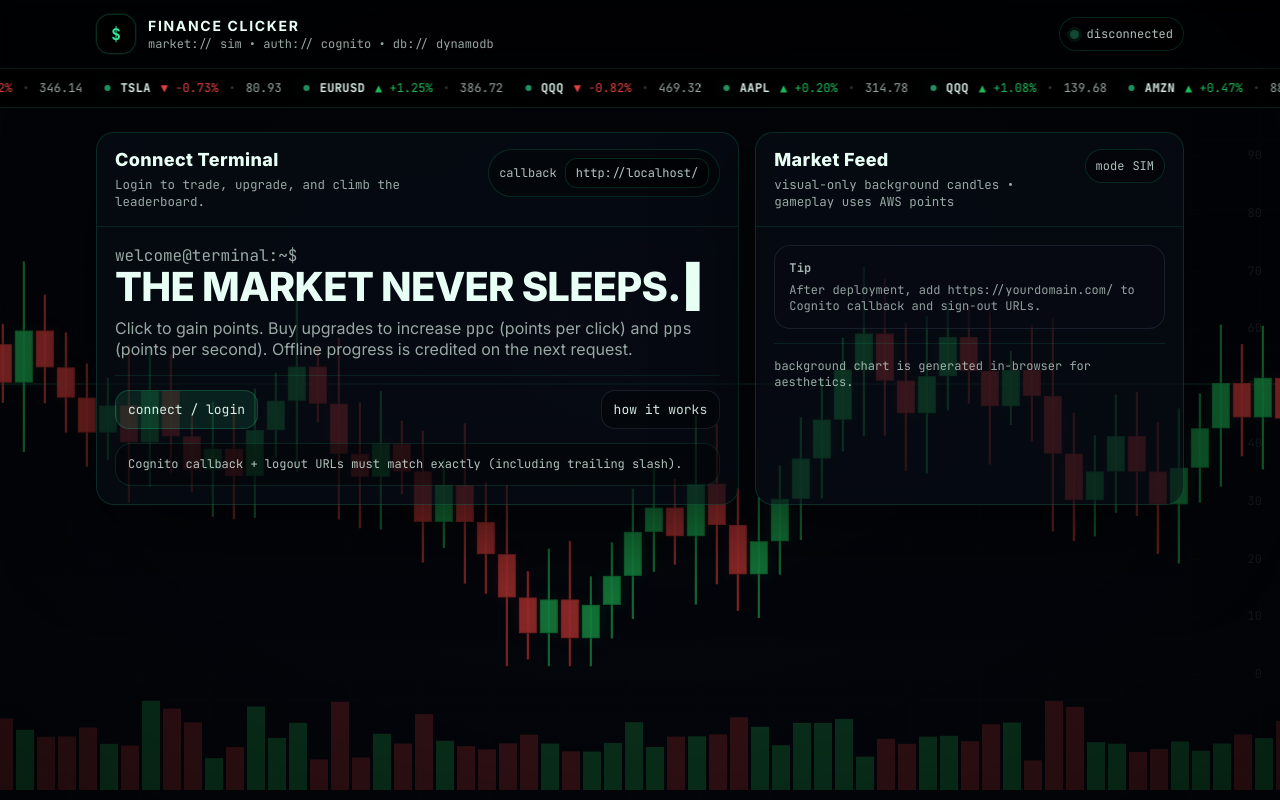
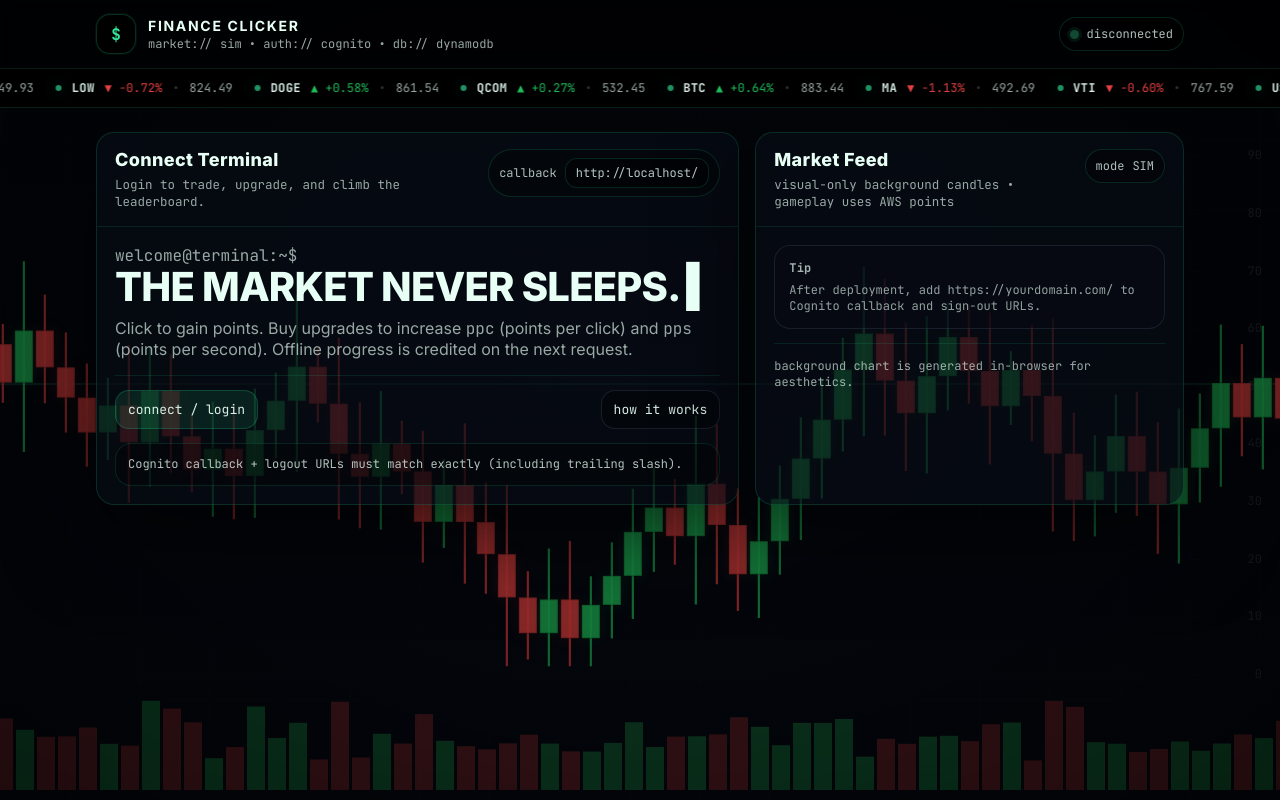
Before and after one commit to EthanBCode/FinanceClicker, a website: page public/index.html in a window 1280 px wide. Drawn offline with Linux system fonts and the light colour scheme.

Commit message:
ticker fixed

```diff
--- a/public/index.html
+++ b/public/index.html
@@ -864,40 +864,125 @@ async function init(){
     showLoggedOut();
   }
 }
-
-function startTicker(){
+function startTicker() {
   const track = $("ticker-track");
   if (!track) return;
 
-  const symbols = ["SPY","QQQ","AAPL","TSLA","NVDA","MSFT","AMZN","META","BTC","ETH","XAU","EURUSD","USDJPY"];
+  const symbols = [
+    "SPY","QQQ","DIA","IWM","VTI","VOO","IVV","XLF","XLK","XLE","XLV","XLI",
+    "AAPL","MSFT","NVDA","AMZN","META","GOOGL","TSLA","AMD","NFLX","AVGO","CRM","ORCL",
+    "JPM","BAC","GS","MS","BLK","V","MA","AXP","COIN","PYPL","SQ","BRK.B",
+    "COST","WMT","HD","LOW","NKE","SBUX","MCD","DIS","UBER","ABNB","SHOP","SNOW",
+    "PLTR","INTC","MU","ADBE","CSCO","QCOM","TXN","ASML","TSM","BABA","PDD","SONY",
+    "BTC","ETH","SOL","XRP","DOGE","ADA","AVAX","LINK","UNI","MATIC",
+    "GLD","SLV","USO","TLT","HYG","EEM","FXI","ARKK",
+    "EURUSD","USDJPY","GBPUSD","AUDUSD","USDCAD","USDCHF","NZDUSD"
+  ];
 
-  function oneItem(){
-    const sym = symbols[(Math.random()*symbols.length)|0];
-    const pct = (Math.random()*3.0 - 1.5);
+  const gap = 22;       // should match CSS gap
+  const speed = 0.55;   // px per frame-ish feel, lower = slower
+
+  let offset = 0;
+  let lastTime = 0;
+  let lastSymbols = [];
+
+  // Stop CSS loop so JS fully controls movement
+  track.style.animation = "none";
+  track.style.transform = "translateX(0)";
+  track.innerHTML = "";
+
+  function pickSymbol() {
+    let sym = symbols[(Math.random() * symbols.length) | 0];
+    let guard = 0;
+
+    while (guard < 200 && lastSymbols.includes(sym)) {
+      sym = symbols[(Math.random() * symbols.length) | 0];
+      guard++;
+    }
+
+    lastSymbols.push(sym);
+    if (lastSymbols.length > 2) lastSymbols.shift();
+
+    return sym;
+  }
+
+  function makeItem(sym) {
+    const pct = Math.random() * 3.0 - 1.5; // -1.5%..+1.5%
     const up = pct >= 0;
     const cls = up ? "ticker-up" : "ticker-down";
     const arrow = up ? "▲" : "▼";
     const sign = up ? "+" : "";
-    const price = (80 + Math.random()*900).toFixed(2);
+    const price = (80 + Math.random() * 900).toFixed(2);
 
-    return `
-      <div class="ticker-item">
-        <span class="ticker-dot"></span>
-        <span class="ticker-sym">${sym}</span>
-        <span class="${cls}">${arrow} ${sign}${pct.toFixed(2)}%</span>
-        <span class="ticker-sep">•</span>
-        <span class="muted">${price}</span>
-      </div>
+    const el = document.createElement("div");
+    el.className = "ticker-item";
+    el.dataset.sym = sym;
+    el.innerHTML = `
+      <span class="ticker-dot"></span>
+      <span class="ticker-sym">${sym}</span>
+      <span class="${cls}">${arrow} ${sign}${pct.toFixed(2)}%</span>
+      <span class="ticker-sep">•</span>
+      <span class="muted">${price}</span>
     `;
+    return el;
   }
 
-  let strip = "";
-  for (let i=0;i<34;i++) strip += oneItem();
+  function appendOne() {
+    track.appendChild(makeItem(pickSymbol()));
+  }
 
-  track.innerHTML = strip + strip;
-  track.style.animationDuration = "55s";
+  function contentWidth() {
+    return track.scrollWidth;
+  }
+
+  function firstItemWidthWithGap() {
+    const first = track.firstElementChild;
+    if (!first) return 0;
+    return first.getBoundingClientRect().width + gap;
+  }
+
+  function fillInitial() {
+    // Fill enough items to cover viewport + overflow buffer
+    while (contentWidth() < window.innerWidth * 1.8) {
+      appendOne();
+    }
+  }
+
+  fillInitial();
+
+  function tick(ts) {
+    if (!lastTime) lastTime = ts;
+    const dt = Math.min(32, ts - lastTime);
+    lastTime = ts;
+
+    offset -= speed * (dt / 16.6667);
+
+    // Remove items that fully moved offscreen
+    let firstSpan = firstItemWidthWithGap();
+    while (track.firstElementChild && -offset >= firstSpan) {
+      offset += firstSpan;
+      track.removeChild(track.firstElementChild);
+      appendOne();
+      firstSpan = firstItemWidthWithGap();
+    }
+
+    // Keep enough items on the right so there is never a gap
+    while (contentWidth() + offset < window.innerWidth * 1.4) {
+      appendOne();
+    }
+
+    track.style.transform = `translateX(${offset}px)`;
+    requestAnimationFrame(tick);
+  }
+
+  requestAnimationFrame(tick);
+
+  window.addEventListener("resize", () => {
+    while (contentWidth() + offset < window.innerWidth * 1.4) {
+      appendOne();
+    }
+  });
 }
-
 init();
 </script>
 </body>
--- a/public/styles.css
+++ b/public/styles.css
@@ -332,18 +332,15 @@ tbody tr:hover td{
   display:flex;
   align-items:center;
 }
-
 .ticker-track{
   display: inline-flex;
-  flex-wrap: nowrap;            /* ✅ no wrapping */
-  white-space: nowrap;          /* ✅ no wrapping */
+  flex-wrap: nowrap;
+  white-space: nowrap;
   align-items: center;
   gap: 22px;
   padding-left: 14px;
   will-change: transform;
-  animation: tickerMove 52s linear infinite; /* scroll speed */
 }
-
 @keyframes tickerMove{
   from { transform: translateX(0); }
   to   { transform: translateX(-25%); }      /* ✅ seamless loop with duplicated content */
```
